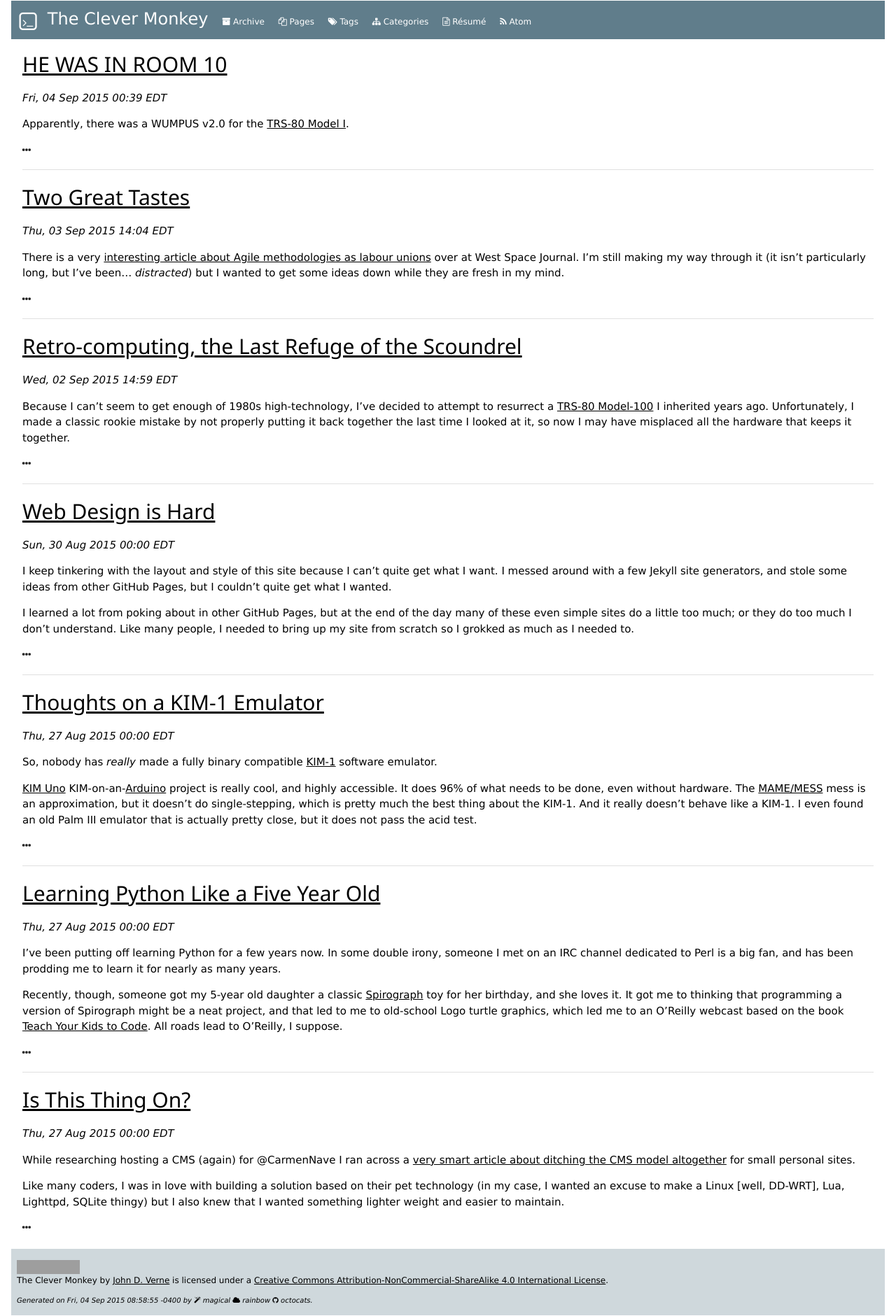
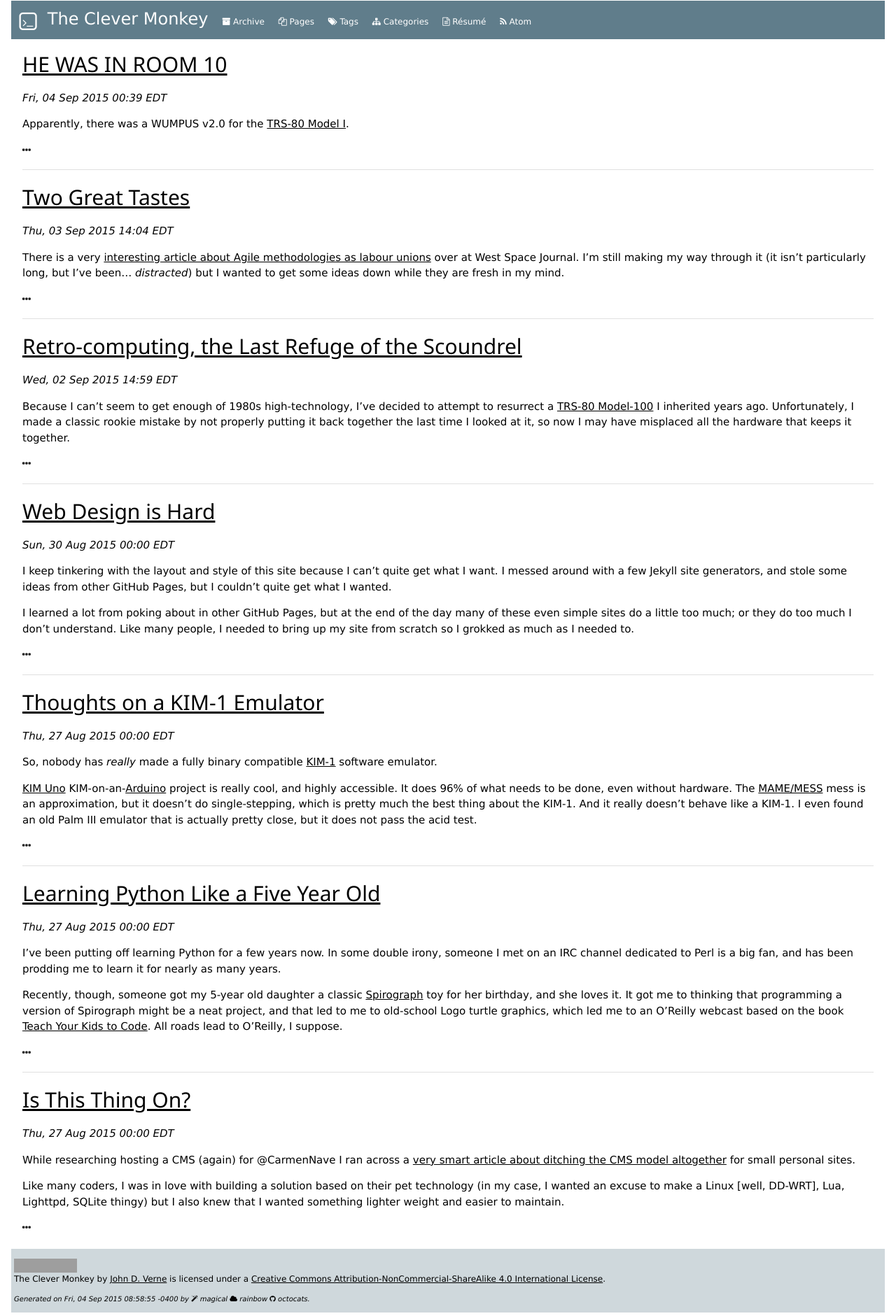
Before and after one commit to jverne/jverne.github.io, a Jekyll site: the page built from index.md, in a window 1280 px wide. Shown: the whole page at 70% size. Built offline with Jekyll 4.4.1, drawn with Linux system fonts in a browser that asks for light colours; nearby versions of some CDN libraries; grey boxes are pictures that could not be loaded.

Commit message:
Tweak footer padding

```diff
--- a/_layouts/default.html
+++ b/_layouts/default.html
@@ -12,7 +12,7 @@
 </div>
 
 <footer class="w3-container">
-	<div class="w3-theme-l4 w3-padding-small">
+	<div class="w3-theme-l4 w3-padding-tiny">
 	<p class="w3-small">{% include license.html %}</p>
 	<p class="w3-tiny"><em>Generated on {{ site.time | date_to_rfc822 }} by <i class="fa fa-magic"></i> magical <i class="fa fa-cloud"></i> rainbow <i class="fa fa-github"></i> octocats.</em></p>
 	</div>
```
